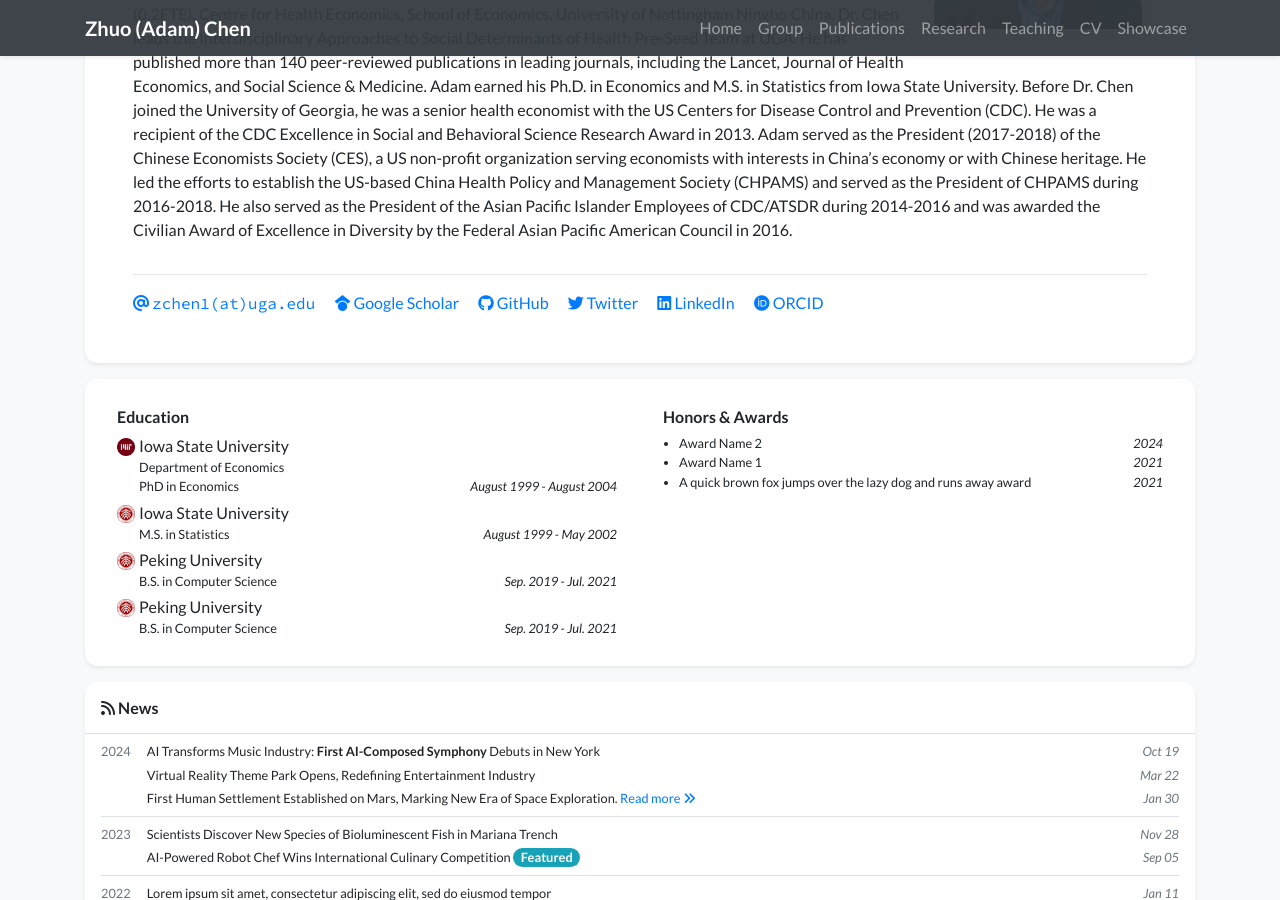
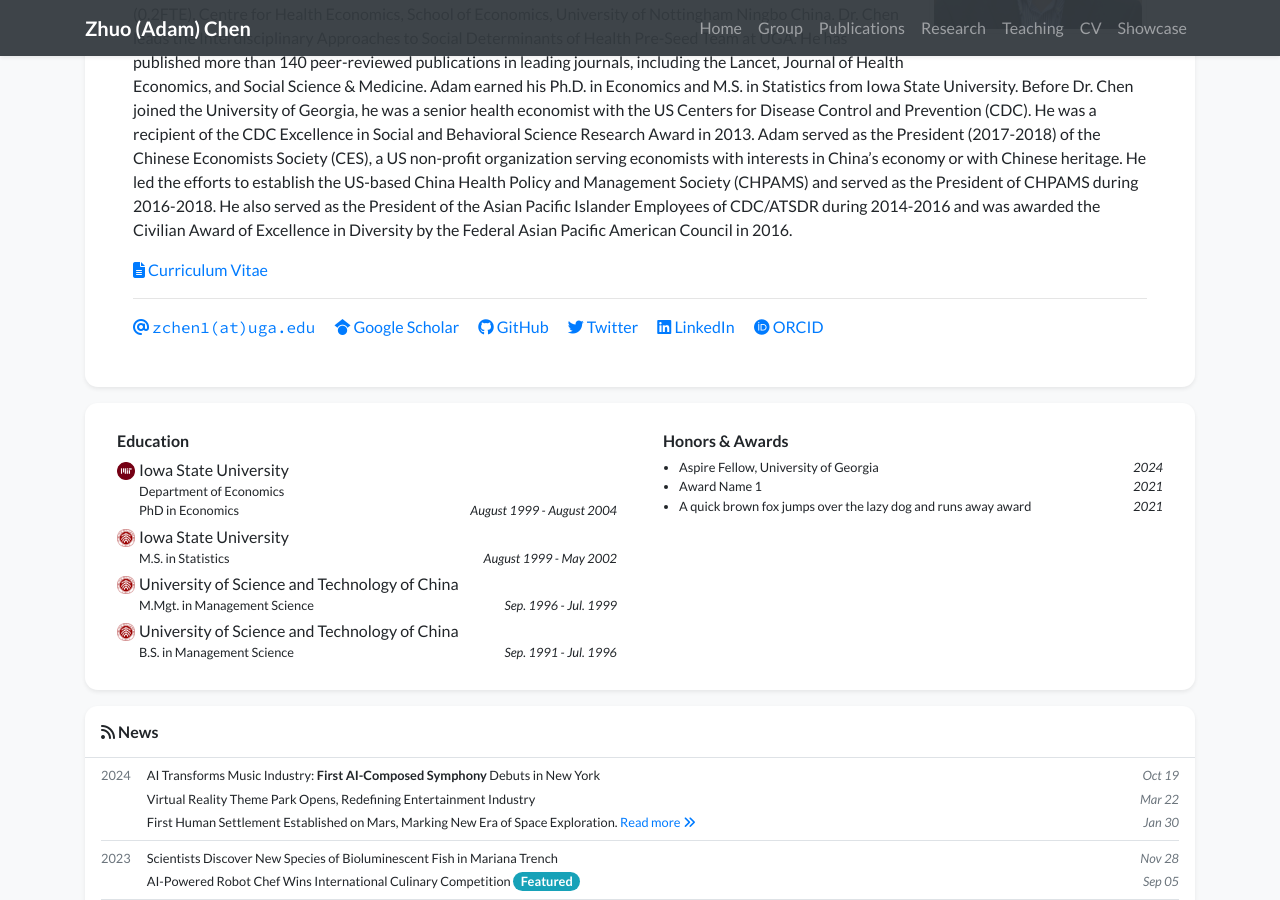
Before and after one commit to adamchen2025/adamchen2025.github.io, a Jekyll site: the page built from index.html, in a window 1280 px wide and 900 px high, scrolled down 294 px. Built offline with Jekyll 4.4.1, drawn with Linux system fonts in a browser that asks for light colours; nearby versions of some CDN libraries; a style sheet for code colours, icons or effects is not loaded.

Commit message:
Modify profile with new CV link and education info
Updated cv_link and education details, including changing university names and positions.

```diff
--- a/_data/profile.yml
+++ b/_data/profile.yml
@@ -9,7 +9,7 @@ positions:
 
 
 email: "zchen1@uga.edu"
-# cv_link: link-to-your-cv-file
+cv_link:  https://outlookuga-my.sharepoint.com/:b:/g/personal/zc59158_uga_edu/IQAcbS2lzyJrTLR9D00vVTtdAcEOwdtTxIKSzhuRR2cEsx0?e=2Jz4KV
 gscholar: ssD0rRwAAAAJ  # This is an example, replace it with your own Google Scholar ID
 github: adamchen2025
 twitter: Zhuo_Adam_Chen  # Do not include the '@' symbol
@@ -47,14 +47,14 @@ education:
   logo: /assets/images/badges/PKU_red.png
   position: M.S. in Statistics
   date: August 1999 - May 2002
-- name: Peking University
+- name: University of Science and Technology of China
   logo: /assets/images/badges/PKU_red.png
-  position: B.S. in Computer Science
-  date: Sep. 2019 - Jul. 2021
-- name: Peking University
+  position: M.Mgt. in Management Science
+  date: Sep. 1996 - Jul. 1999
+- name: University of Science and Technology of China
   logo: /assets/images/badges/PKU_red.png
-  position: B.S. in Computer Science
-  date: Sep. 2019 - Jul. 2021
+  position: B.S. in Management Science
+  date: Sep. 1991 - Jul. 1996
 # experience:
 # - name: Peking University
 #   logo: /assets/images/badges/PKU_red.png
@@ -62,7 +62,7 @@ education:
 #   date: Sep. 2019 - Jul. 2021
 
 awards:
-- name: Award Name 2
+- name: Aspire Fellow, University of Georgia
   date: 2024
 - name: Award Name 1
   date: 2021
```
